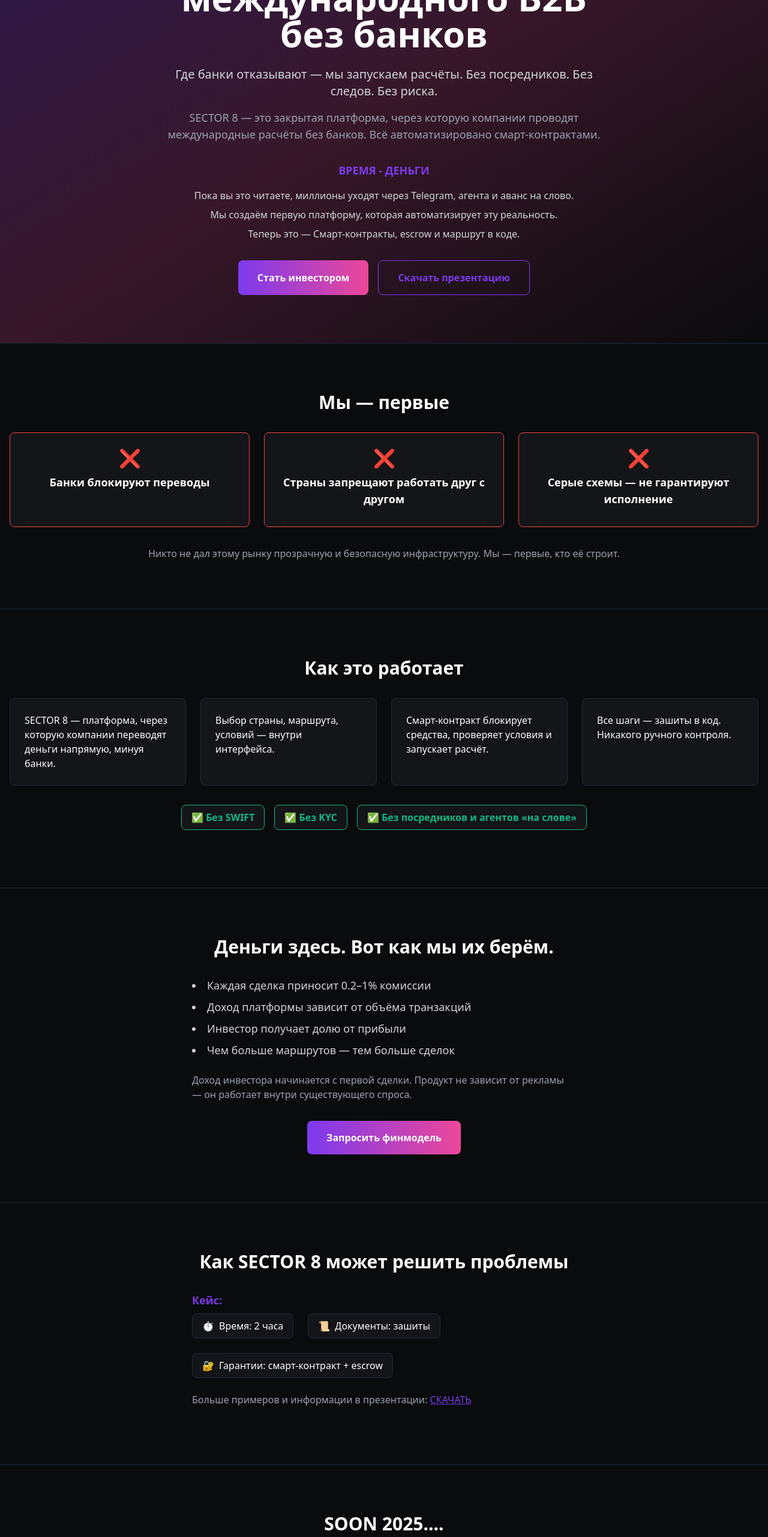
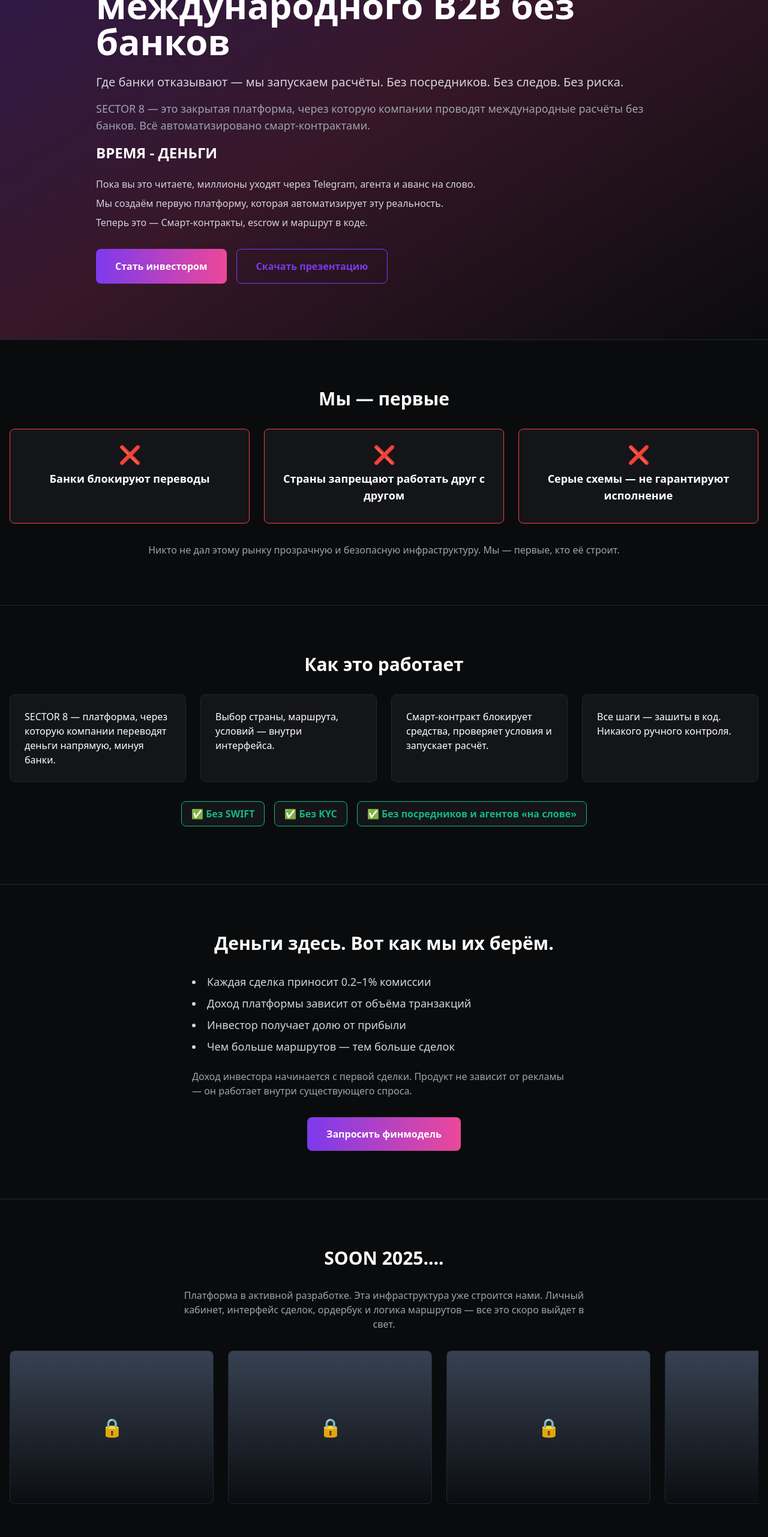
Before and after one commit to Obscura-noir/landing, a Next.js app: page /investor in a window 1280 px wide. Shown: the part 234-2797 px from the top of the page at 60% size. Built offline with nearby package versions, Linux system fonts and the light colour scheme.

Commit message:
Update page.tsx

```diff
--- a/app/investor/page.tsx
+++ b/app/investor/page.tsx
@@ -13,17 +13,17 @@
       {/* Hero Section */}
       <section className='min-h-screen flex flex-col justify-center items-center relative overflow-hidden py-20'>
         <div className='absolute inset-0 bg-gradient-to-br from-accent-purple/30 via-accent-pink/20 to-transparent animate-gradient-move' />
-        <div className='relative z-10 text-center max-w-3xl mx-auto'>
+        <div className='relative z-10 text-left w-full md:w-3/4 mx-auto'>
           <h1 className='text-4xl md:text-6xl font-bold mb-6 font-display'>SECTOR 8 — платежная инфраструктура для международного B2B без банков</h1>
           <p className='text-xl text-gray-300 mb-4'>Где банки отказывают — мы запускаем расчёты. Без посредников. Без следов. Без риска.</p>
-          <p className='text-lg text-gray-400 mb-8'>SECTOR 8 — это закрытая платформа, через которую компании проводят международные расчёты без банков. Всё автоматизировано смарт-контрактами.</p>
-          <div className='mb-4 text-accent-purple font-bold text-lg'>ВРЕМЯ - ДЕНЬГИ</div>
+          <p className='text-lg text-gray-400 mb-4'>SECTOR 8 — это закрытая платформа, через которую компании проводят международные расчёты без банков. Всё автоматизировано смарт-контрактами.</p>
+          <div className='text-2xl font-bold text-white mb-6'>ВРЕМЯ - ДЕНЬГИ</div>
           <ul className='mb-8 space-y-2 text-gray-300'>
             <li>Пока вы это читаете, миллионы уходят через Telegram, агента и аванс на слово.</li>
             <li>Мы создаём первую платформу, которая автоматизирует эту реальность.</li>
             <li>Теперь это — Смарт-контракты, escrow и маршрут в коде.</li>
           </ul>
-          <div className='flex flex-col md:flex-row gap-4 justify-center'>
+          <div className='flex flex-col md:flex-row gap-4 justify-start'>
             <button onClick={handleScrollToForm} className='bg-gradient-to-r from-accent-purple to-accent-pink text-white px-8 py-4 rounded-lg font-semibold hover:shadow-lg transition-shadow'>Стать инвестором</button>
             <a href='https://drive.google.com/file/d/1h5IGsWQflCqzkoPmK9fVPu2UReHLRNRx/view?usp=sharing' className='px-8 py-4 rounded-lg border border-accent-purple text-accent-purple font-semibold hover:bg-accent-purple/10 transition'>Скачать презентацию</a>
           </div>
@@ -87,28 +87,14 @@
         </div>
       </section>
 
-      {/* Примеры использования */}
-      <section className='py-20 border-t border-gray-800'>
-        <div className='container mx-auto px-4 max-w-2xl'>
-          <h2 className='text-3xl font-bold mb-8 text-center'>Как SECTOR 8 может решить проблемы</h2>
-          <div className='text-lg text-accent-purple font-semibold mb-2'>Кейс:</div>
-          <div className='flex flex-wrap gap-6 mb-6'>
-            <span className='inline-flex items-center px-4 py-2 bg-dark-secondary border border-gray-800 rounded-lg'><span className='mr-2'>⏱</span>Время: 2 часа</span>
-            <span className='inline-flex items-center px-4 py-2 bg-dark-secondary border border-gray-800 rounded-lg'><span className='mr-2'>📜</span>Документы: зашиты</span>
-            <span className='inline-flex items-center px-4 py-2 bg-dark-secondary border border-gray-800 rounded-lg'><span className='mr-2'>🔐</span>Гарантии: смарт-контракт + escrow</span>
-          </div>
-          <div className='text-gray-400 mb-4'>Больше примеров и информации в презентации: <a href='https://drive.google.com/file/d/1h5IGsWQflCqzkoPmK9fVPu2UReHLRNRx/view?usp=sharing' className='text-accent-purple underline'>СКАЧАТЬ</a></div>
-        </div>
-      </section>
-
       {/* Демонстрация платформы */}
       <section className='py-20 border-t border-gray-800'>
         <div className='container mx-auto px-4'>
           <h2 className='text-3xl font-bold mb-8 text-center'>SOON 2025....</h2>
           <div className='text-gray-400 mb-8 text-center max-w-2xl mx-auto'>Платформа в активной разработке. Эта инфраструктура уже строится нами. Личный кабинет, интерфейс сделок, ордербук и логика маршрутов — все это скоро выйдет в свет.</div>
-          <div className='flex flex-wrap gap-6 justify-center'>
-            {[1,2,3,4].map((i) => (
-              <div key={i} className='relative w-48 h-32 bg-dark-secondary border border-gray-800 rounded-lg overflow-hidden group'>
+          <div className='flex gap-6 overflow-x-auto pb-4'>
+            {[1,2,3,4,5,6].map((i) => (
+              <div key={i} className='relative min-w-[340px] h-64 bg-dark-secondary border border-gray-800 rounded-lg overflow-hidden group'>
                 <div className='absolute inset-0 bg-gradient-to-t from-black/80 to-transparent flex items-center justify-center z-10 group-hover:opacity-0 transition-opacity'>
                   <span className='text-3xl text-gray-500'>🔒</span>
                 </div>
```
